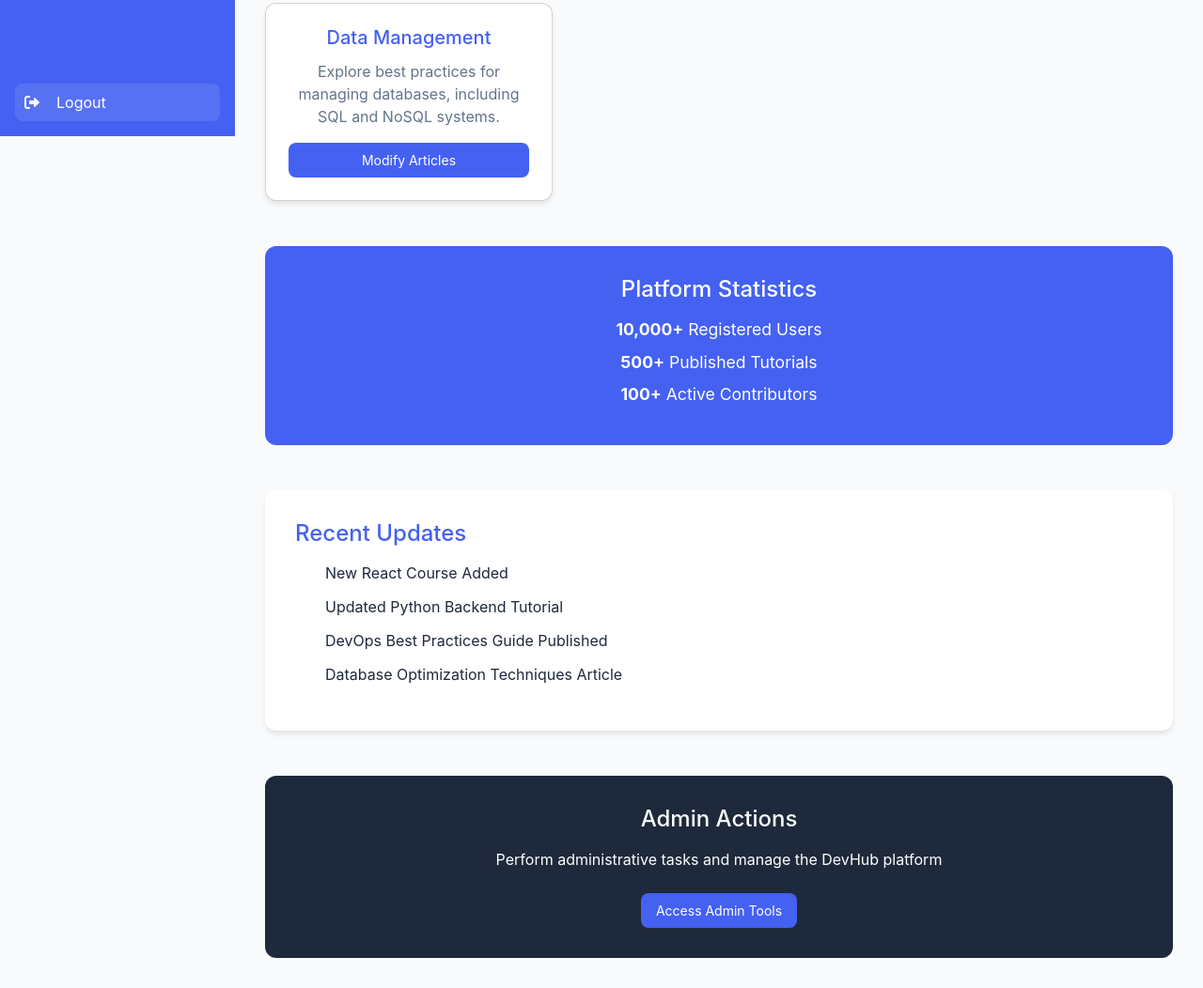
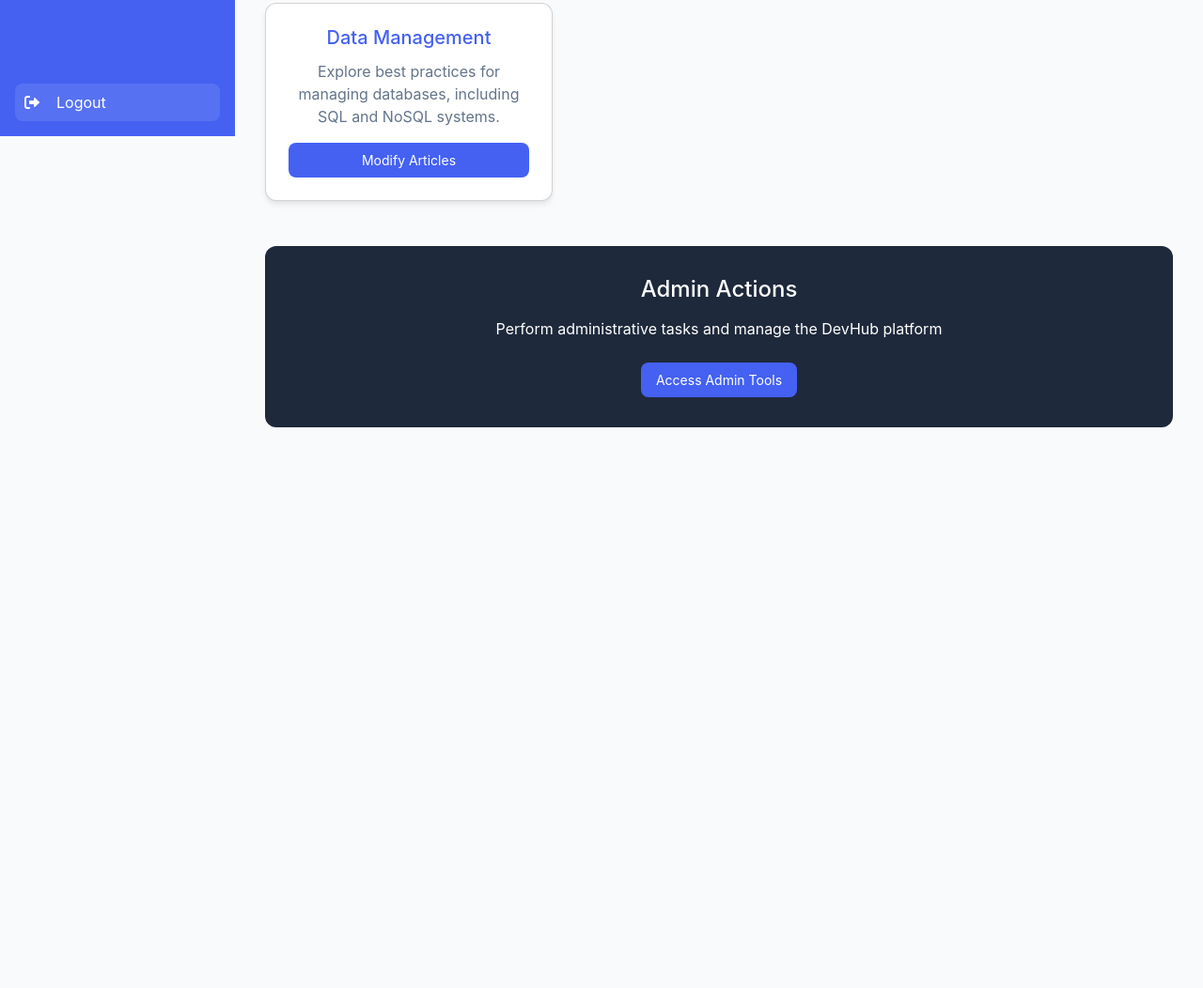
Before and after one commit to SoulSej10/FinalExamSia, a plain HTML site: page SIA_Activity/Activity_Pages/admin.html in a window 1280 px wide. Shown: the part 655-1707 px from the top of the page at 94% size. After the commit the page ends 1142 px from the top, so only its background shows below. Drawn offline with nearby package versions, Linux system fonts and the light colour scheme; no server answers; sample sign-in values are in the browser's storage.

Commit message:
edited the styling

```diff
--- a/SIA_Activity/Activity_Pages/admin.html
+++ b/SIA_Activity/Activity_Pages/admin.html
@@ -368,22 +368,6 @@
             </div>
         </div>
 
-        <div class="statistics">
-            <h2>Platform Statistics</h2>
-            <p><strong>10,000+</strong> Registered Users</p>
-            <p><strong>500+</strong> Published Tutorials</p>
-            <p><strong>100+</strong> Active Contributors</p>
-        </div>
-
-        <div class="recent-articles">
-            <h2>Recent Updates</h2>
-            <ul>
-                <li><a href="#">New React Course Added</a></li>
-                <li><a href="#">Updated Python Backend Tutorial</a></li>
-                <li><a href="#">DevOps Best Practices Guide Published</a></li>
-                <li><a href="#">Database Optimization Techniques Article</a></li>
-            </ul>
-        </div>
 
         <div class="footer">
             <h2>Admin Actions</h2>
```
